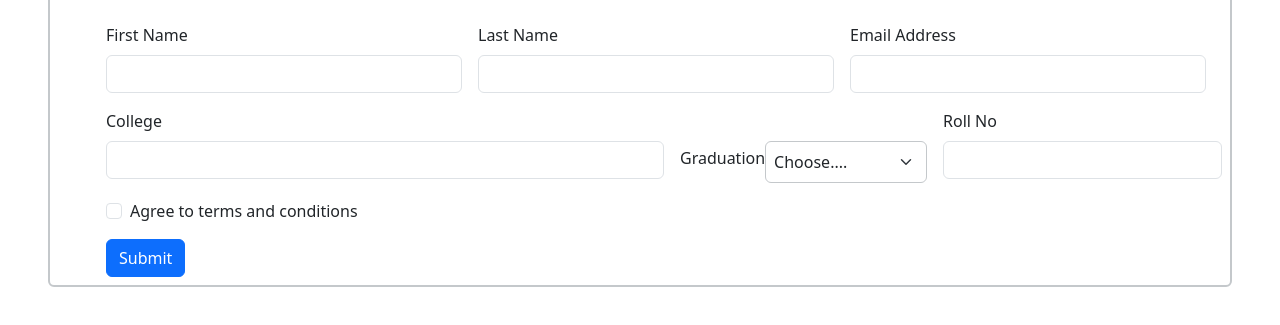
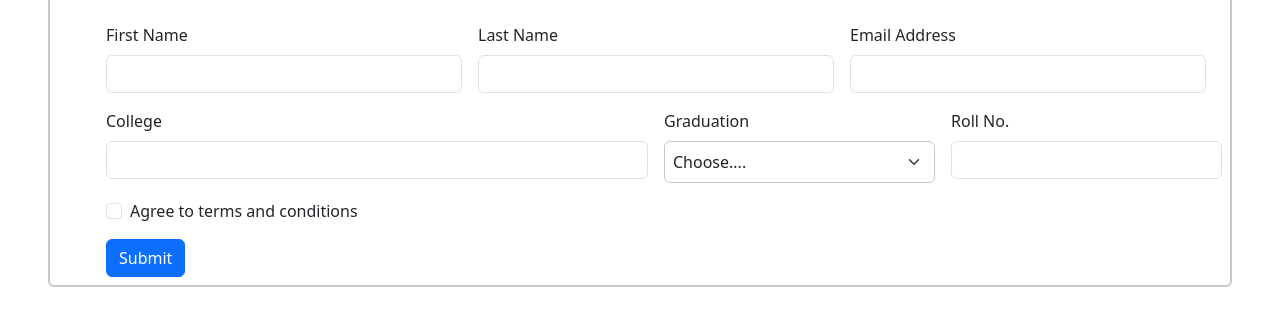
Before and after one commit to acciojob/bootstrap-form-easy-saivivek122, a website: page main.html in a window 1280 px wide. Shown: the part 179-504 px from the top of the page. Drawn offline with nearby package versions, Linux system fonts and the light colour scheme.

Commit message:
created a submission

```diff
--- a/main.html
+++ b/main.html
@@ -10,7 +10,7 @@
 
 <body>
     <!-- the entire body must be written by student -->
-   <form class="border border-secondary-subtle border-2 rounded p-2 m-5" id="form" novalidate>
+  <form class="border border-secondary-subtle border-2 rounded p-2 m-5" id="form" novalidate>
         <h1 class="text-center mt-5">Internship Form</h1>
         <div id="firstthree" class="d-flex mt-5 ms-5">
             <div class="mb-2 w-100 me-3">
@@ -47,7 +47,7 @@
                 </div>
             </div>
 
-            <div class="mt-3 w-25 d-flex justify-content-center align-items-center p-3">
+            <div class="mb-3 w-25 ms-3 me-3 align-items-center">
                 <label for="grad-year-select" class="form-label">Graduation</label>
                 <select class="form-select w-100 p-2 rounded border-secondary-subtle" id="grad-year-select" required>
                     <option value="" selected disabled>Choose....</option>
@@ -61,7 +61,7 @@
                 </div>
             </div>
             <div class="mb-3 w-25">
-                <label for="roll-no-input" class="form-label">Roll No</label>
+                <label for="roll-no-input" class="form-label">Roll No.</label>
                 <input type="text" class="form-control" id="roll-no-input" required>
                  <div class="invalid-feedback">
                    roll no is required
```
